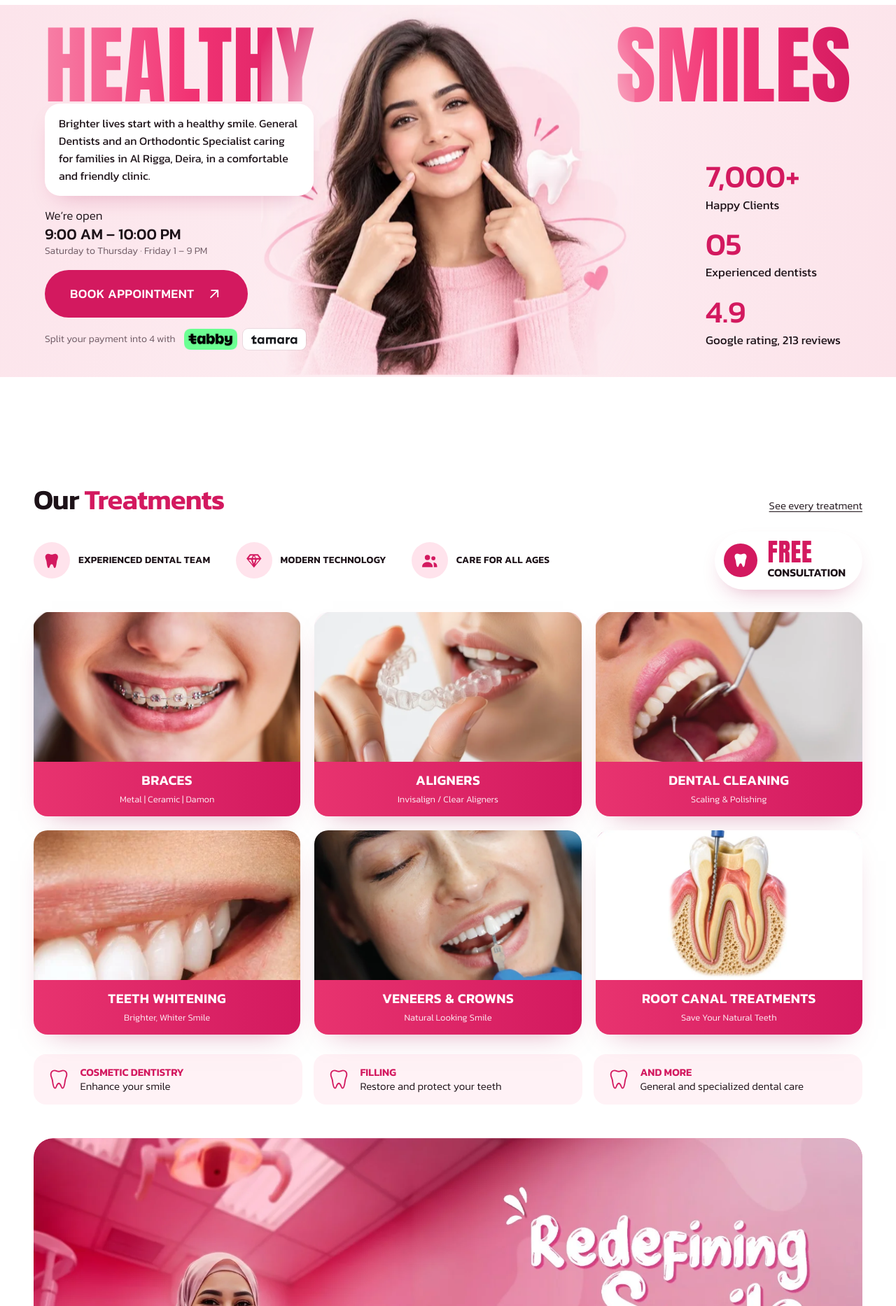
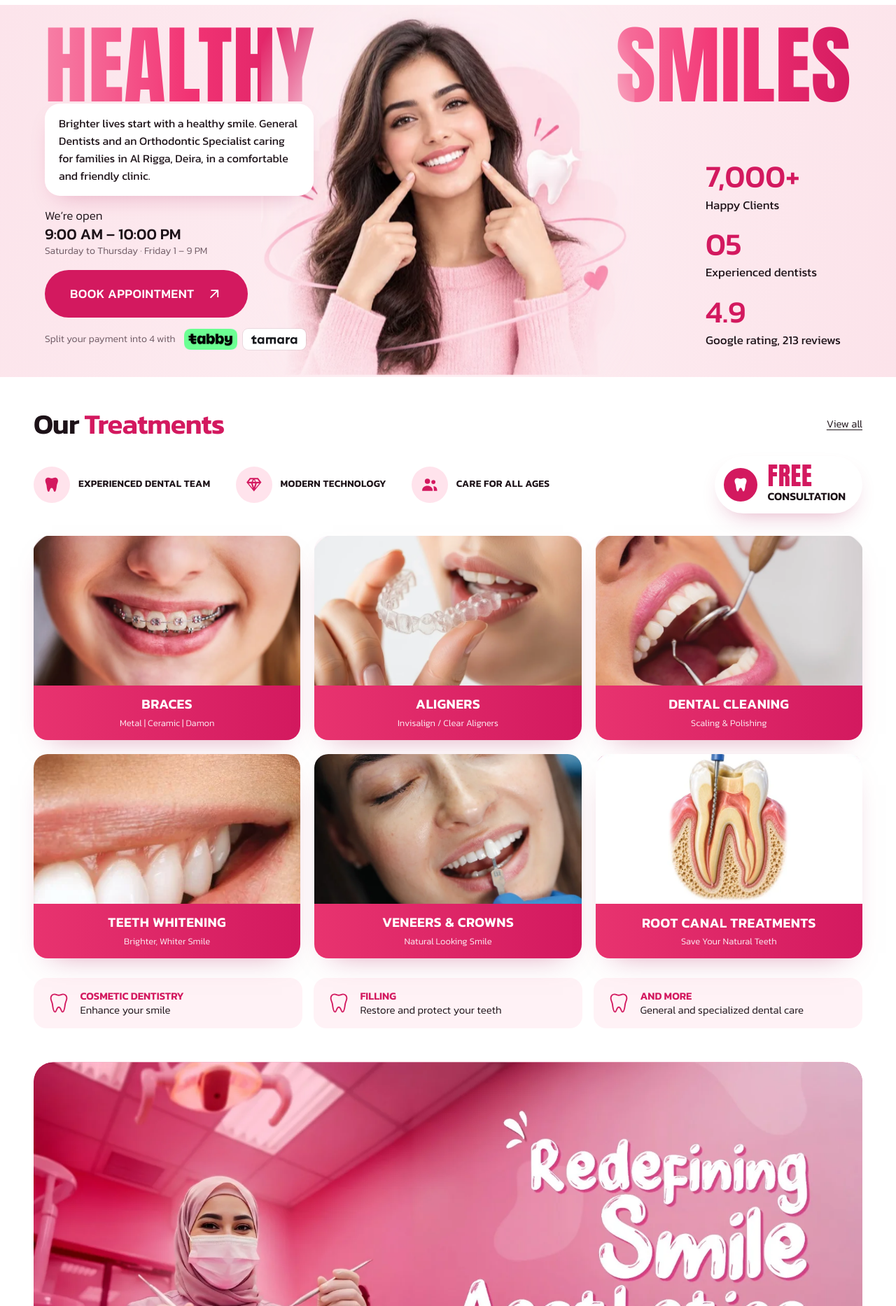
Before and after one commit to hasheebdentalclinic-sudo/Pearlecent-Shifah-Medical-Center-, a PHP site: page / in a window 1280 px wide. Shown: the part 84-1951 px from the top of the page at 70% size. Run offline with PHP 8.4, Linux system fonts and the light colour scheme.

Commit message:
Home: close gap between hero and treatments
Co-Authored-By: Claude Opus 5.5 <noreply@anthropic.com>
Claude-Session: https://claude.ai/code/session_017qCPQQxzanc4XPe6tqL491

```diff
--- a/about.html
+++ b/about.html
@@ -12,7 +12,7 @@
 <link rel="icon" href="assets/img/mark.svg" type="image/svg+xml">
 <link rel="preload" href="assets/fonts/anton-400.woff2" as="font" type="font/woff2" crossorigin>
 <link rel="preload" href="assets/fonts/kanit-300.woff2" as="font" type="font/woff2" crossorigin>
-<link rel="stylesheet" href="assets/css/site.css?v=24">
+<link rel="stylesheet" href="assets/css/site.css?v=25">
 <script>document.documentElement.classList.add('js')</script>
 <script type="application/ld+json">{"@context":"https://schema.org","@type":"Dentist","name":"Pearlecent Shifah Medical Center L.L.C.","telephone":"+971 55 339 6152","address":{"@type":"PostalAddress","streetAddress":"Room 104, Al Zarooni Building, 73 Al Rigga Road","addressLocality":"Deira, Dubai","addressCountry":"AE"},"geo":{"@type":"GeoCoordinates","latitude":25.2624015,"longitude":55.3266563},"openingHours":["Sa-Th 09:00-22:00","Fr 13:00-21:00"],"sameAs":["https://www.instagram.com/pearlescent_dental","https://www.tiktok.com/@pearlecentshifah"]}</script>
 </head>
@@ -166,6 +166,6 @@
     <p><a href="about.html">About</a><a href="treatments.html">Treatments</a><a href="index.html#visit">Contact</a></p></div>
 </footer>
 <a class="wa-float" href="https://wa.me/971553396152" target="_blank" rel="noopener" data-wa-float aria-label="Chat with Pearlecent"><svg viewBox="0 0 24 24" aria-hidden="true"><path d="M4 5.5A2.5 2.5 0 0 1 6.5 3h11A2.5 2.5 0 0 1 20 5.5v8a2.5 2.5 0 0 1-2.5 2.5H10l-4.2 3.6c-.5.4-1.3.1-1.3-.6V16A2.5 2.5 0 0 1 4 13.5z" fill="none" stroke="currentColor" stroke-width="1.8" stroke-linejoin="round"/><path d="M8.5 8.5h7M8.5 11.5h4.5" stroke="currentColor" stroke-width="1.8" stroke-linecap="round"/></svg><span>Chat with us</span></a>
-<script src="assets/js/site.js?v=24" defer></script>
+<script src="assets/js/site.js?v=25" defer></script>
 </body>
 </html>
--- a/assets/css/site.css
+++ b/assets/css/site.css
@@ -880,3 +880,14 @@ h2, h3 { letter-spacing: -0.01em; }
   .cats .sec-head p { font-size: .875rem; }
   .band { padding-bottom: 3.5rem; }
 }
+
+/* v18: remove the empty band between hero and treatments */
+.hero2 { padding-bottom: 0; }
+.cats { padding-top: clamp(2rem, 3.5vw, 3rem); }
+.cats__h { white-space: nowrap; }
+.cats .sec-head { align-items: center; }
+.cats .sec-head p { white-space: nowrap; }
+@media (max-width: 47.99em) {
+  .cats { padding-top: 1.75rem; }
+  .cats__h { font-size: 1.6rem; }
+}
--- a/dentists/ankur.html
+++ b/dentists/ankur.html
@@ -12,7 +12,7 @@
 <link rel="icon" href="../assets/img/mark.svg" type="image/svg+xml">
 <link rel="preload" href="../assets/fonts/anton-400.woff2" as="font" type="font/woff2" crossorigin>
 <link rel="preload" href="../assets/fonts/kanit-300.woff2" as="font" type="font/woff2" crossorigin>
-<link rel="stylesheet" href="../assets/css/site.css?v=24">
+<link rel="stylesheet" href="../assets/css/site.css?v=25">
 <script>document.documentElement.classList.add('js')</script>
 <script type="application/ld+json">{"@context":"https://schema.org","@type":"Dentist","name":"Pearlecent Shifah Medical Center L.L.C.","telephone":"+971 55 339 6152","address":{"@type":"PostalAddress","streetAddress":"Room 104, Al Zarooni Building, 73 Al Rigga Road","addressLocality":"Deira, Dubai","addressCountry":"AE"},"geo":{"@type":"GeoCoordinates","latitude":25.2624015,"longitude":55.3266563},"openingHours":["Sa-Th 09:00-22:00","Fr 13:00-21:00"],"sameAs":["https://www.instagram.com/pearlescent_dental","https://www.tiktok.com/@pearlecentshifah"]}</script>
 </head>
@@ -135,6 +135,6 @@
     <p><a href="../about.html">About</a><a href="../treatments.html">Treatments</a><a href="../index.html#visit">Contact</a></p></div>
 </footer>
 <a class="wa-float" href="https://wa.me/971553396152" target="_blank" rel="noopener" data-wa-float aria-label="Chat with Pearlecent"><svg viewBox="0 0 24 24" aria-hidden="true"><path d="M4 5.5A2.5 2.5 0 0 1 6.5 3h11A2.5 2.5 0 0 1 20 5.5v8a2.5 2.5 0 0 1-2.5 2.5H10l-4.2 3.6c-.5.4-1.3.1-1.3-.6V16A2.5 2.5 0 0 1 4 13.5z" fill="none" stroke="currentColor" stroke-width="1.8" stroke-linejoin="round"/><path d="M8.5 8.5h7M8.5 11.5h4.5" stroke="currentColor" stroke-width="1.8" stroke-linecap="round"/></svg><span>Chat with us</span></a>
-<script src="../assets/js/site.js?v=24" defer></script>
+<script src="../assets/js/site.js?v=25" defer></script>
 </body>
 </html>
--- a/dentists/faseela.html
+++ b/dentists/faseela.html
@@ -12,7 +12,7 @@
 <link rel="icon" href="../assets/img/mark.svg" type="image/svg+xml">
 <link rel="preload" href="../assets/fonts/anton-400.woff2" as="font" type="font/woff2" crossorigin>
 <link rel="preload" href="../assets/fonts/kanit-300.woff2" as="font" type="font/woff2" crossorigin>
-<link rel="stylesheet" href="../assets/css/site.css?v=24">
+<link rel="stylesheet" href="../assets/css/site.css?v=25">
 <script>document.documentElement.classList.add('js')</script>
 <script type="application/ld+json">{"@context":"https://schema.org","@type":"Dentist","name":"Pearlecent Shifah Medical Center L.L.C.","telephone":"+971 55 339 6152","address":{"@type":"PostalAddress","streetAddress":"Room 104, Al Zarooni Building, 73 Al Rigga Road","addressLocality":"Deira, Dubai","addressCountry":"AE"},"geo":{"@type":"GeoCoordinates","latitude":25.2624015,"longitude":55.3266563},"openingHours":["Sa-Th 09:00-22:00","Fr 13:00-21:00"],"sameAs":["https://www.instagram.com/pearlescent_dental","https://www.tiktok.com/@pearlecentshifah"]}</script>
 </head>
@@ -135,6 +135,6 @@
     <p><a href="../about.html">About</a><a href="../treatments.html">Treatments</a><a href="../index.html#visit">Contact</a></p></div>
 </footer>
 <a class="wa-float" href="https://wa.me/971553396152" target="_blank" rel="noopener" data-wa-float aria-label="Chat with Pearlecent"><svg viewBox="0 0 24 24" aria-hidden="true"><path d="M4 5.5A2.5 2.5 0 0 1 6.5 3h11A2.5 2.5 0 0 1 20 5.5v8a2.5 2.5 0 0 1-2.5 2.5H10l-4.2 3.6c-.5.4-1.3.1-1.3-.6V16A2.5 2.5 0 0 1 4 13.5z" fill="none" stroke="currentColor" stroke-width="1.8" stroke-linejoin="round"/><path d="M8.5 8.5h7M8.5 11.5h4.5" stroke="currentColor" stroke-width="1.8" stroke-linecap="round"/></svg><span>Chat with us</span></a>
-<script src="../assets/js/site.js?v=24" defer></script>
+<script src="../assets/js/site.js?v=25" defer></script>
 </body>
 </html>
--- a/dentists/krishna.html
+++ b/dentists/krishna.html
@@ -12,7 +12,7 @@
 <link rel="icon" href="../assets/img/mark.svg" type="image/svg+xml">
 <link rel="preload" href="../assets/fonts/anton-400.woff2" as="font" type="font/woff2" crossorigin>
 <link rel="preload" href="../assets/fonts/kanit-300.woff2" as="font" type="font/woff2" crossorigin>
-<link rel="stylesheet" href="../assets/css/site.css?v=24">
+<link rel="stylesheet" href="../assets/css/site.css?v=25">
 <script>document.documentElement.classList.add('js')</script>
 <script type="application/ld+json">{"@context":"https://schema.org","@type":"Dentist","name":"Pearlecent Shifah Medical Center L.L.C.","telephone":"+971 55 339 6152","address":{"@type":"PostalAddress","streetAddress":"Room 104, Al Zarooni Building, 73 Al Rigga Road","addressLocality":"Deira, Dubai","addressCountry":"AE"},"geo":{"@type":"GeoCoordinates","latitude":25.2624015,"longitude":55.3266563},"openingHours":["Sa-Th 09:00-22:00","Fr 13:00-21:00"],"sameAs":["https://www.instagram.com/pearlescent_dental","https://www.tiktok.com/@pearlecentshifah"]}</script>
 </head>
@@ -135,6 +135,6 @@
     <p><a href="../about.html">About</a><a href="../treatments.html">Treatments</a><a href="../index.html#visit">Contact</a></p></div>
 </footer>
 <a class="wa-float" href="https://wa.me/971553396152" target="_blank" rel="noopener" data-wa-float aria-label="Chat with Pearlecent"><svg viewBox="0 0 24 24" aria-hidden="true"><path d="M4 5.5A2.5 2.5 0 0 1 6.5 3h11A2.5 2.5 0 0 1 20 5.5v8a2.5 2.5 0 0 1-2.5 2.5H10l-4.2 3.6c-.5.4-1.3.1-1.3-.6V16A2.5 2.5 0 0 1 4 13.5z" fill="none" stroke="currentColor" stroke-width="1.8" stroke-linejoin="round"/><path d="M8.5 8.5h7M8.5 11.5h4.5" stroke="currentColor" stroke-width="1.8" stroke-linecap="round"/></svg><span>Chat with us</span></a>
-<script src="../assets/js/site.js?v=24" defer></script>
+<script src="../assets/js/site.js?v=25" defer></script>
 </body>
 </html>
--- a/dentists/nasira.html
+++ b/dentists/nasira.html
@@ -12,7 +12,7 @@
 <link rel="icon" href="../assets/img/mark.svg" type="image/svg+xml">
 <link rel="preload" href="../assets/fonts/anton-400.woff2" as="font" type="font/woff2" crossorigin>
 <link rel="preload" href="../assets/fonts/kanit-300.woff2" as="font" type="font/woff2" crossorigin>
-<link rel="stylesheet" href="../assets/css/site.css?v=24">
+<link rel="stylesheet" href="../assets/css/site.css?v=25">
 <script>document.documentElement.classList.add('js')</script>
 <script type="application/ld+json">{"@context":"https://schema.org","@type":"Dentist","name":"Pearlecent Shifah Medical Center L.L.C.","telephone":"+971 55 339 6152","address":{"@type":"PostalAddress","streetAddress":"Room 104, Al Zarooni Building, 73 Al Rigga Road","addressLocality":"Deira, Dubai","addressCountry":"AE"},"geo":{"@type":"GeoCoordinates","latitude":25.2624015,"longitude":55.3266563},"openingHours":["Sa-Th 09:00-22:00","Fr 13:00-21:00"],"sameAs":["https://www.instagram.com/pearlescent_dental","https://www.tiktok.com/@pearlecentshifah"]}</script>
 </head>
@@ -135,6 +135,6 @@
     <p><a href="../about.html">About</a><a href="../treatments.html">Treatments</a><a href="../index.html#visit">Contact</a></p></div>
 </footer>
 <a class="wa-float" href="https://wa.me/971553396152" target="_blank" rel="noopener" data-wa-float aria-label="Chat with Pearlecent"><svg viewBox="0 0 24 24" aria-hidden="true"><path d="M4 5.5A2.5 2.5 0 0 1 6.5 3h11A2.5 2.5 0 0 1 20 5.5v8a2.5 2.5 0 0 1-2.5 2.5H10l-4.2 3.6c-.5.4-1.3.1-1.3-.6V16A2.5 2.5 0 0 1 4 13.5z" fill="none" stroke="currentColor" stroke-width="1.8" stroke-linejoin="round"/><path d="M8.5 8.5h7M8.5 11.5h4.5" stroke="currentColor" stroke-width="1.8" stroke-linecap="round"/></svg><span>Chat with us</span></a>
-<script src="../assets/js/site.js?v=24" defer></script>
+<script src="../assets/js/site.js?v=25" defer></script>
 </body>
 </html>
--- a/dentists/sangeetha.html
+++ b/dentists/sangeetha.html
@@ -12,7 +12,7 @@
 <link rel="icon" href="../assets/img/mark.svg" type="image/svg+xml">
 <link rel="preload" href="../assets/fonts/anton-400.woff2" as="font" type="font/woff2" crossorigin>
 <link rel="preload" href="../assets/fonts/kanit-300.woff2" as="font" type="font/woff2" crossorigin>
-<link rel="stylesheet" href="../assets/css/site.css?v=24">
+<link rel="stylesheet" href="../assets/css/site.css?v=25">
 <script>document.documentElement.classList.add('js')</script>
 <script type="application/ld+json">{"@context":"https://schema.org","@type":"Dentist","name":"Pearlecent Shifah Medical Center L.L.C.","telephone":"+971 55 339 6152","address":{"@type":"PostalAddress","streetAddress":"Room 104, Al Zarooni Building, 73 Al Rigga Road","addressLocality":"Deira, Dubai","addressCountry":"AE"},"geo":{"@type":"GeoCoordinates","latitude":25.2624015,"longitude":55.3266563},"openingHours":["Sa-Th 09:00-22:00","Fr 13:00-21:00"],"sameAs":["https://www.instagram.com/pearlescent_dental","https://www.tiktok.com/@pearlecentshifah"]}</script>
 </head>
@@ -135,6 +135,6 @@
     <p><a href="../about.html">About</a><a href="../treatments.html">Treatments</a><a href="../index.html#visit">Contact</a></p></div>
 </footer>
 <a class="wa-float" href="https://wa.me/971553396152" target="_blank" rel="noopener" data-wa-float aria-label="Chat with Pearlecent"><svg viewBox="0 0 24 24" aria-hidden="true"><path d="M4 5.5A2.5 2.5 0 0 1 6.5 3h11A2.5 2.5 0 0 1 20 5.5v8a2.5 2.5 0 0 1-2.5 2.5H10l-4.2 3.6c-.5.4-1.3.1-1.3-.6V16A2.5 2.5 0 0 1 4 13.5z" fill="none" stroke="currentColor" stroke-width="1.8" stroke-linejoin="round"/><path d="M8.5 8.5h7M8.5 11.5h4.5" stroke="currentColor" stroke-width="1.8" stroke-linecap="round"/></svg><span>Chat with us</span></a>
-<script src="../assets/js/site.js?v=24" defer></script>
+<script src="../assets/js/site.js?v=25" defer></script>
 </body>
 </html>
--- a/index.html
+++ b/index.html
@@ -12,7 +12,7 @@
 <link rel="icon" href="assets/img/mark.svg" type="image/svg+xml">
 <link rel="preload" href="assets/fonts/anton-400.woff2" as="font" type="font/woff2" crossorigin>
 <link rel="preload" href="assets/fonts/kanit-300.woff2" as="font" type="font/woff2" crossorigin>
-<link rel="stylesheet" href="assets/css/site.css?v=24">
+<link rel="stylesheet" href="assets/css/site.css?v=25">
 <script>document.documentElement.classList.add('js')</script>
 <script type="application/ld+json">{"@context":"https://schema.org","@type":"Dentist","name":"Pearlecent Shifah Medical Center L.L.C.","telephone":"+971 55 339 6152","address":{"@type":"PostalAddress","streetAddress":"Room 104, Al Zarooni Building, 73 Al Rigga Road","addressLocality":"Deira, Dubai","addressCountry":"AE"},"geo":{"@type":"GeoCoordinates","latitude":25.2624015,"longitude":55.3266563},"openingHours":["Sa-Th 09:00-22:00","Fr 13:00-21:00"],"sameAs":["https://www.instagram.com/pearlescent_dental","https://www.tiktok.com/@pearlecentshifah"]}</script>
 </head>
@@ -68,7 +68,7 @@
   <div class="wrap">
     <div class="sec-head">
       <h2 id="cats-h" data-reveal class="cats__h">Our <em>Treatments</em></h2>
-      <p data-reveal><a class="link-u" href="treatments.html">See every treatment</a></p>
+      <p data-reveal><a class="link-u" href="treatments.html">View all</a></p>
     </div>
     <div class="cats__top">
       <ul class="cats__feat" data-reveal>
@@ -280,6 +280,6 @@
     <p><a href="about.html">About</a><a href="treatments.html">Treatments</a><a href="index.html#visit">Contact</a></p></div>
 </footer>
 <a class="wa-float" href="https://wa.me/971553396152" target="_blank" rel="noopener" data-wa-float aria-label="Chat with Pearlecent"><svg viewBox="0 0 24 24" aria-hidden="true"><path d="M4 5.5A2.5 2.5 0 0 1 6.5 3h11A2.5 2.5 0 0 1 20 5.5v8a2.5 2.5 0 0 1-2.5 2.5H10l-4.2 3.6c-.5.4-1.3.1-1.3-.6V16A2.5 2.5 0 0 1 4 13.5z" fill="none" stroke="currentColor" stroke-width="1.8" stroke-linejoin="round"/><path d="M8.5 8.5h7M8.5 11.5h4.5" stroke="currentColor" stroke-width="1.8" stroke-linecap="round"/></svg><span>Chat with us</span></a>
-<script src="assets/js/site.js?v=24" defer></script>
+<script src="assets/js/site.js?v=25" defer></script>
 </body>
 </html>
--- a/treatments.html
+++ b/treatments.html
@@ -12,7 +12,7 @@
 <link rel="icon" href="assets/img/mark.svg" type="image/svg+xml">
 <link rel="preload" href="assets/fonts/anton-400.woff2" as="font" type="font/woff2" crossorigin>
 <link rel="preload" href="assets/fonts/kanit-300.woff2" as="font" type="font/woff2" crossorigin>
-<link rel="stylesheet" href="assets/css/site.css?v=24">
+<link rel="stylesheet" href="assets/css/site.css?v=25">
 <script>document.documentElement.classList.add('js')</script>
 <script type="application/ld+json">{"@context":"https://schema.org","@type":"Dentist","name":"Pearlecent Shifah Medical Center L.L.C.","telephone":"+971 55 339 6152","address":{"@type":"PostalAddress","streetAddress":"Room 104, Al Zarooni Building, 73 Al Rigga Road","addressLocality":"Deira, Dubai","addressCountry":"AE"},"geo":{"@type":"GeoCoordinates","latitude":25.2624015,"longitude":55.3266563},"openingHours":["Sa-Th 09:00-22:00","Fr 13:00-21:00"],"sameAs":["https://www.instagram.com/pearlescent_dental","https://www.tiktok.com/@pearlecentshifah"]}</script>
 </head>
@@ -130,6 +130,6 @@
     <p><a href="about.html">About</a><a href="treatments.html">Treatments</a><a href="index.html#visit">Contact</a></p></div>
 </footer>
 <a class="wa-float" href="https://wa.me/971553396152" target="_blank" rel="noopener" data-wa-float aria-label="Chat with Pearlecent"><svg viewBox="0 0 24 24" aria-hidden="true"><path d="M4 5.5A2.5 2.5 0 0 1 6.5 3h11A2.5 2.5 0 0 1 20 5.5v8a2.5 2.5 0 0 1-2.5 2.5H10l-4.2 3.6c-.5.4-1.3.1-1.3-.6V16A2.5 2.5 0 0 1 4 13.5z" fill="none" stroke="currentColor" stroke-width="1.8" stroke-linejoin="round"/><path d="M8.5 8.5h7M8.5 11.5h4.5" stroke="currentColor" stroke-width="1.8" stroke-linecap="round"/></svg><span>Chat with us</span></a>
-<script src="assets/js/site.js?v=24" defer></script>
+<script src="assets/js/site.js?v=25" defer></script>
 </body>
 </html>
```
